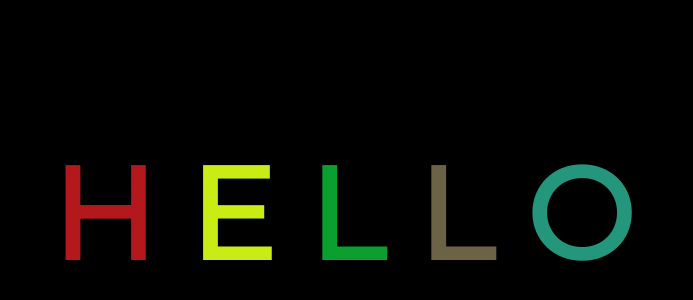
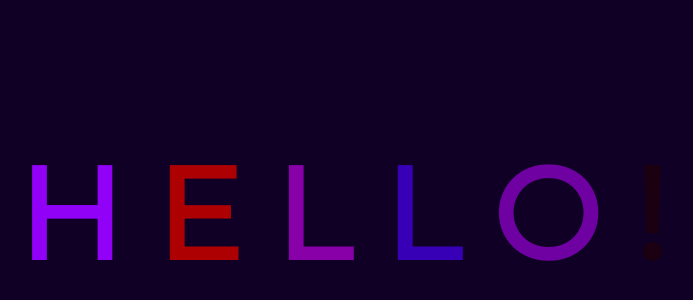
Before and after one commit to BradButler96/some-every, a plain HTML site: page git_demo/index.html in a window 1280 px wide. Shown: the part 194-494 px from the top of the page, without its empty margins (298-991 px from the left). Drawn offline with Linux system fonts and the light colour scheme.

Commit message:
restrict colors to purples

```diff
--- a/git_demo/app.css
+++ b/git_demo/app.css
@@ -3,7 +3,7 @@ body {
     justify-content: center;
     align-items: center;
     height: 100vh;
-    background-color: black;
+    background-color: rgb(17, 0, 37);
 }
 
 h1 {
--- a/git_demo/app.js
+++ b/git_demo/app.js
@@ -1,6 +1,6 @@
 function randomRGB() {
     const r = Math.floor(Math.random() * 256);
-    const g = Math.floor(Math.random() * 256);
+    const g = 0;
     const b = Math.floor(Math.random() * 256);
     return `rgb(${r},${g},${b})`
 }
--- a/git_demo/index.html
+++ b/git_demo/index.html
@@ -15,6 +15,7 @@
         <span class="letter">L</span>
         <span class="letter">L</span>
         <span class="letter">O</span>
+        <span class="letter">!</span>
     </h1>
     <script src="app.js"></script>
 </body>
```
